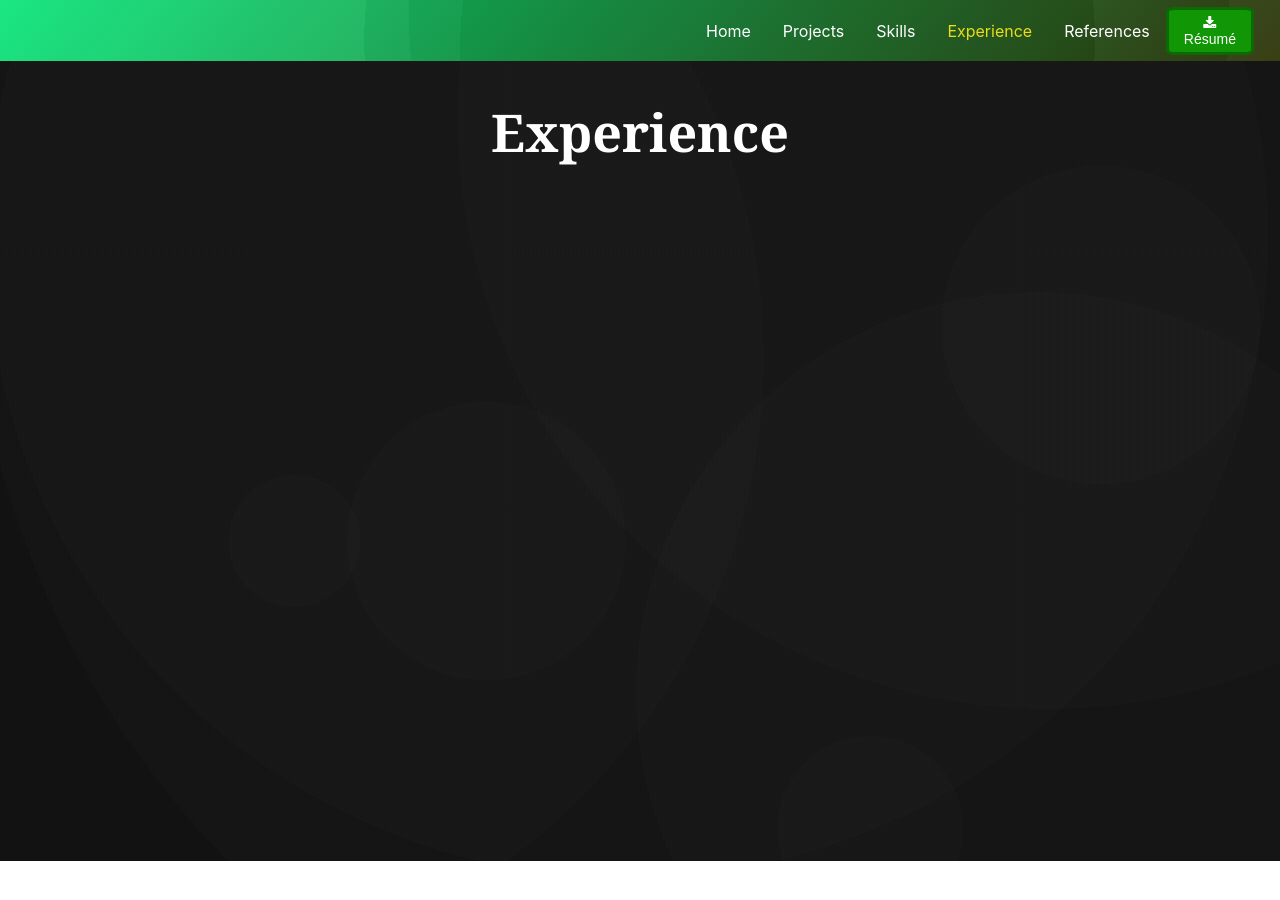
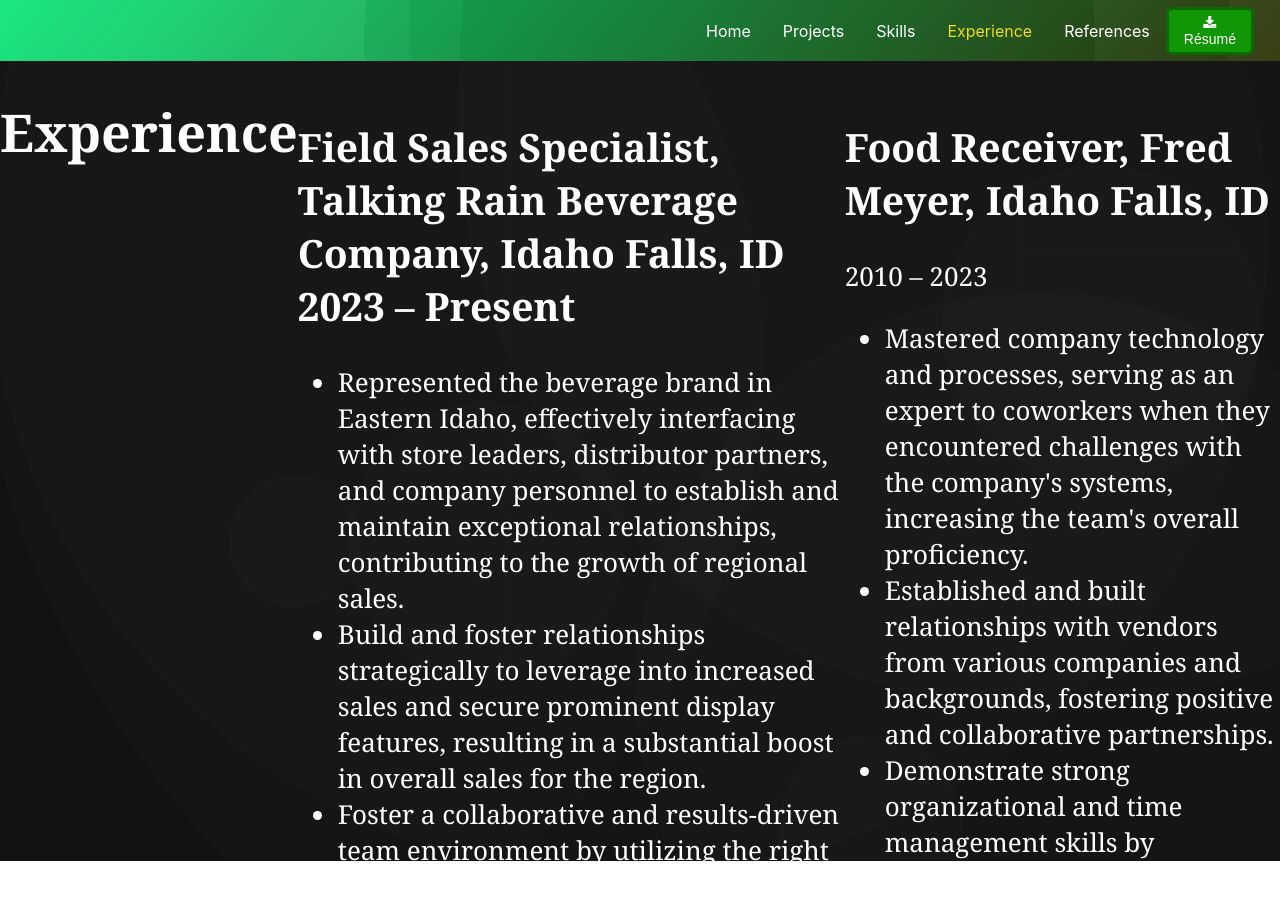
Before and after one commit to NevinsN/professional_portfolio, a React (Create React App) app in the folder professional_portfolio/: page /experience in a window 1280 px wide. Shown: the top 900 px of the page. Before the commit the page ends 861 px from the top, so only its background shows below. Built offline with nearby package versions, Linux system fonts and the light colour scheme.

Commit message:
ExperienceAdded

```diff
--- a/professional_portfolio/src/pages/experience.js
+++ b/professional_portfolio/src/pages/experience.js
@@ -12,6 +12,26 @@ const Experience = () => {
             }}
         >
             <h1>Experience</h1>
+            <p>
+                <h2>Field Sales Specialist, Talking Rain Beverage Company, Idaho Falls, ID  	 	          2023 – Present</h2>
+                <ul>
+                    <li>Represented the beverage brand in Eastern Idaho, effectively interfacing with store leaders, distributor partners, and company personnel to establish and maintain exceptional relationships, contributing to the growth of regional sales.</li>
+                    <li>Build and foster relationships strategically to leverage into increased sales and secure prominent display features, resulting in a substantial boost in overall sales for the region.</li>
+                    <li>Foster a collaborative and results-driven team environment by utilizing the right tools to complete necessary tasks in a timely manner.  </li>
+                    <li>Establish and achieve goals with a results-oriented mindset, contributing to the overall success of the sales team and the beverage brand in Eastern Idaho.</li>
+                    <li>Communicate effectively with diverse stakeholders, ensuring clear and concise information exchange to facilitate collaborative efforts and achieve common goals.</li>
+                </ul>
+            </p>
+            <p>
+                <h2>Food Receiver, Fred Meyer, Idaho Falls, ID</h2>         	 	 	 	 	 	          2010 – 2023
+                <ul>
+                    <li>Mastered company technology and processes, serving as an expert to coworkers when they encountered challenges with the company's systems, increasing the team's overall proficiency.</li>
+                    <li>Established and built relationships with vendors from various companies and backgrounds, fostering positive and collaborative partnerships.</li>
+                    <li>Demonstrate strong organizational and time management skills by managing individual priorities to accomplish all daily tasks.</li>
+                    <li>Created a file storage system to comply with company and governmental regulations, ensuring adherence to compliance standards and efficient data management.</li>
+                    <li>Proactively addressed challenges and solved problems related to product receiving, ensuring a smooth flow of operations and maintaining a high level of accuracy.</li>
+                </ul>
+            </p>
         </div>
         </header>
     );
```
